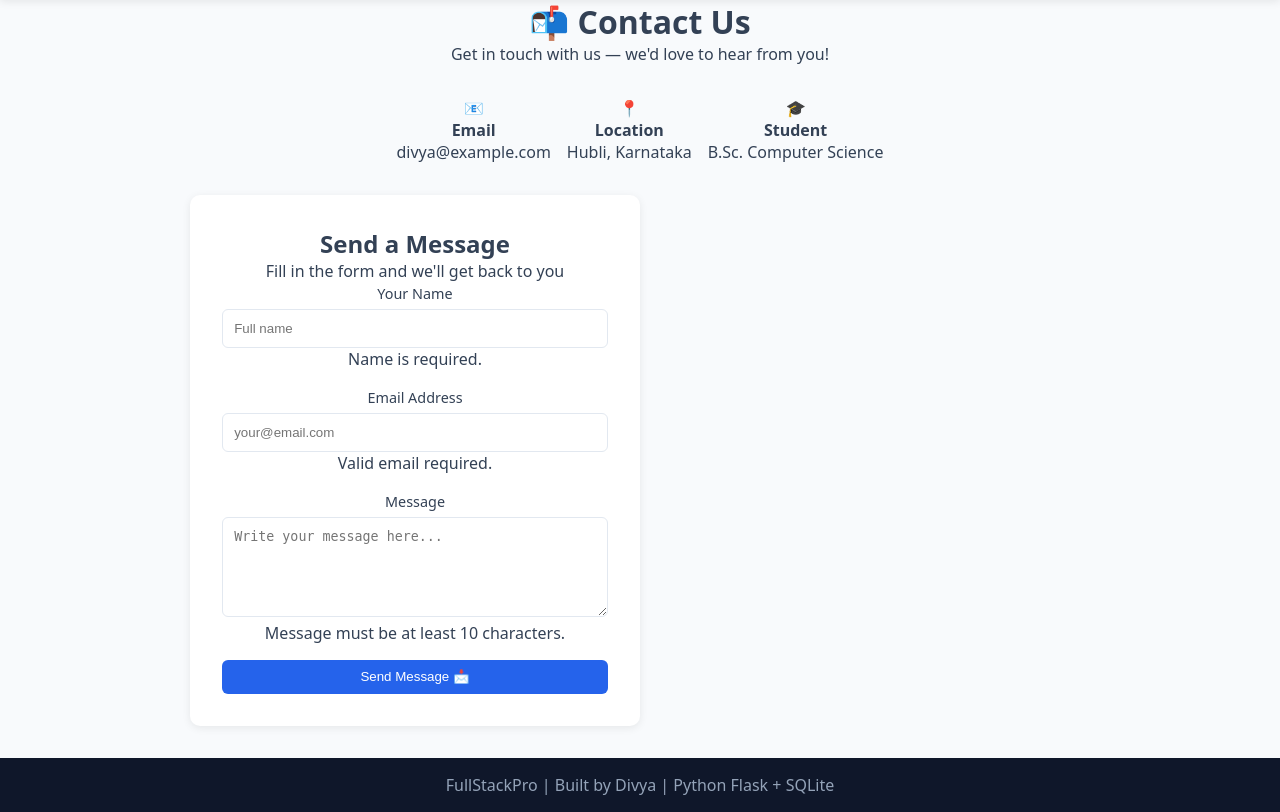
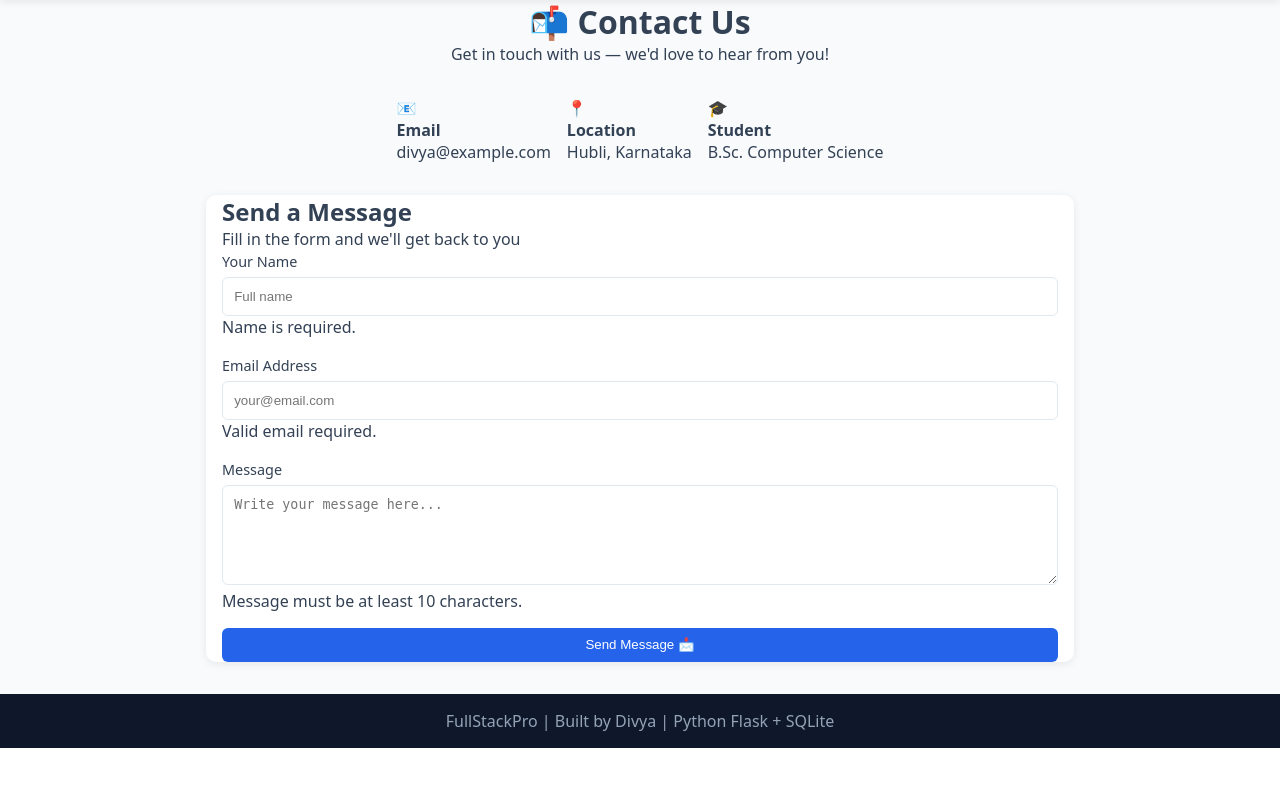
Before and after one commit to divyasumpagi-sketch/Full_stack_Project, a Flask app: page /contact in a window 1280 px wide. Shown: the part 60-872 px from the top of the page. After the commit the page ends 808 px from the top, so only its background shows below. Run offline with Flask 3, Linux system fonts and the light colour scheme; a user stored in the database is signed in.

Commit message:
alignment update

```diff
--- a/static/css/style.css
+++ b/static/css/style.css
@@ -314,3 +314,41 @@ footer {
     padding: 1rem;
   }
 }
+/* =====================================================
+   GLOBAL ALIGNMENT FIX (ADD AT END)
+   ===================================================== */
+
+.contact-section,
+.form-container,
+.calc-wrapper,
+.dashboard,
+.table-section {
+  max-width: 900px;
+  margin: 2rem auto;
+  padding: 0 1rem;
+}
+
+.contact-section,
+.form-container,
+.calc-wrapper {
+  text-align: left;
+}
+
+.page-header {
+  display: flex;
+  flex-direction: column;
+  align-items: center;
+  justify-content: center;
+  text-align: center;
+}
+
+.contact-info {
+  display: flex;
+  justify-content: center;
+  gap: 1rem;
+  flex-wrap: wrap;
+}
+
+.form-container {
+  margin: 0 auto;
+}
```
